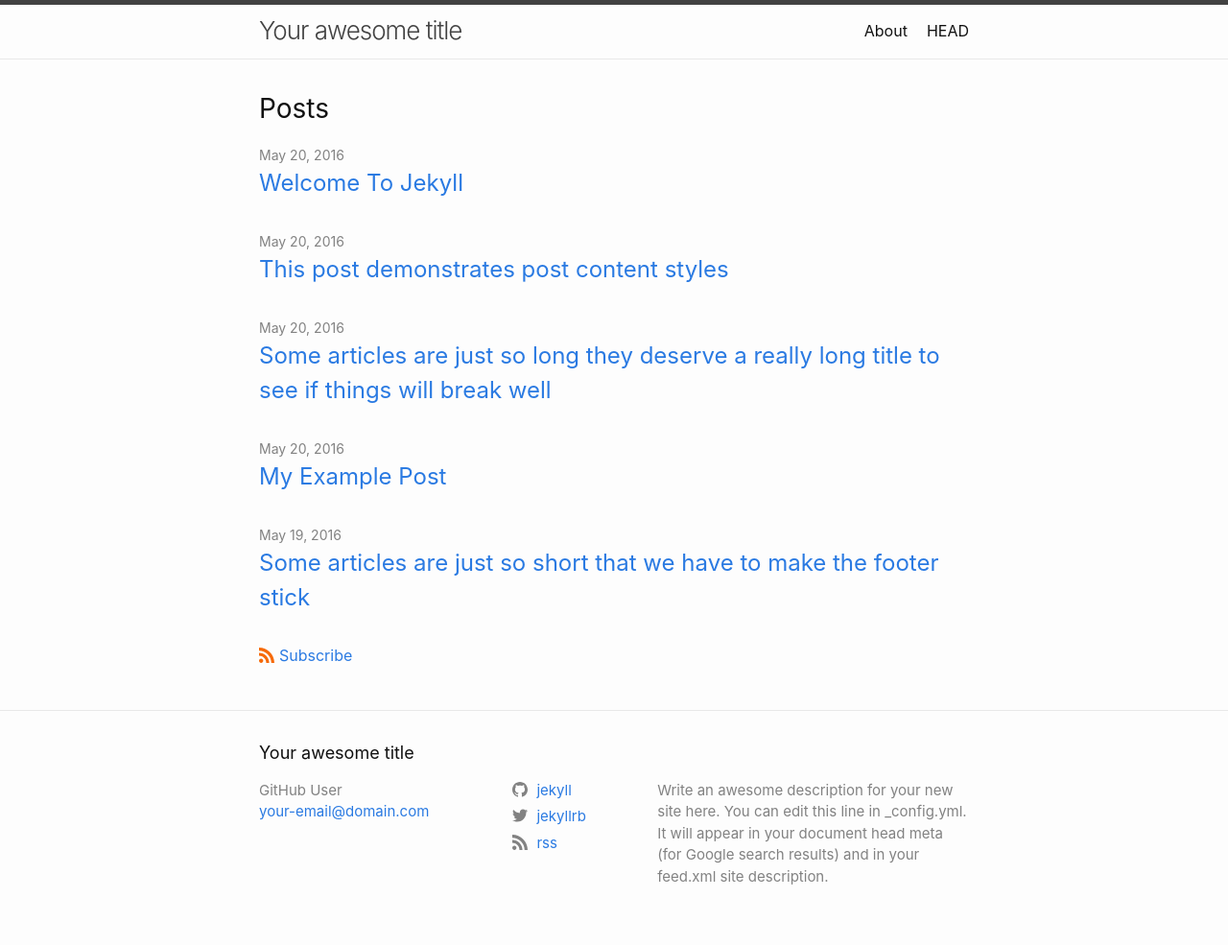
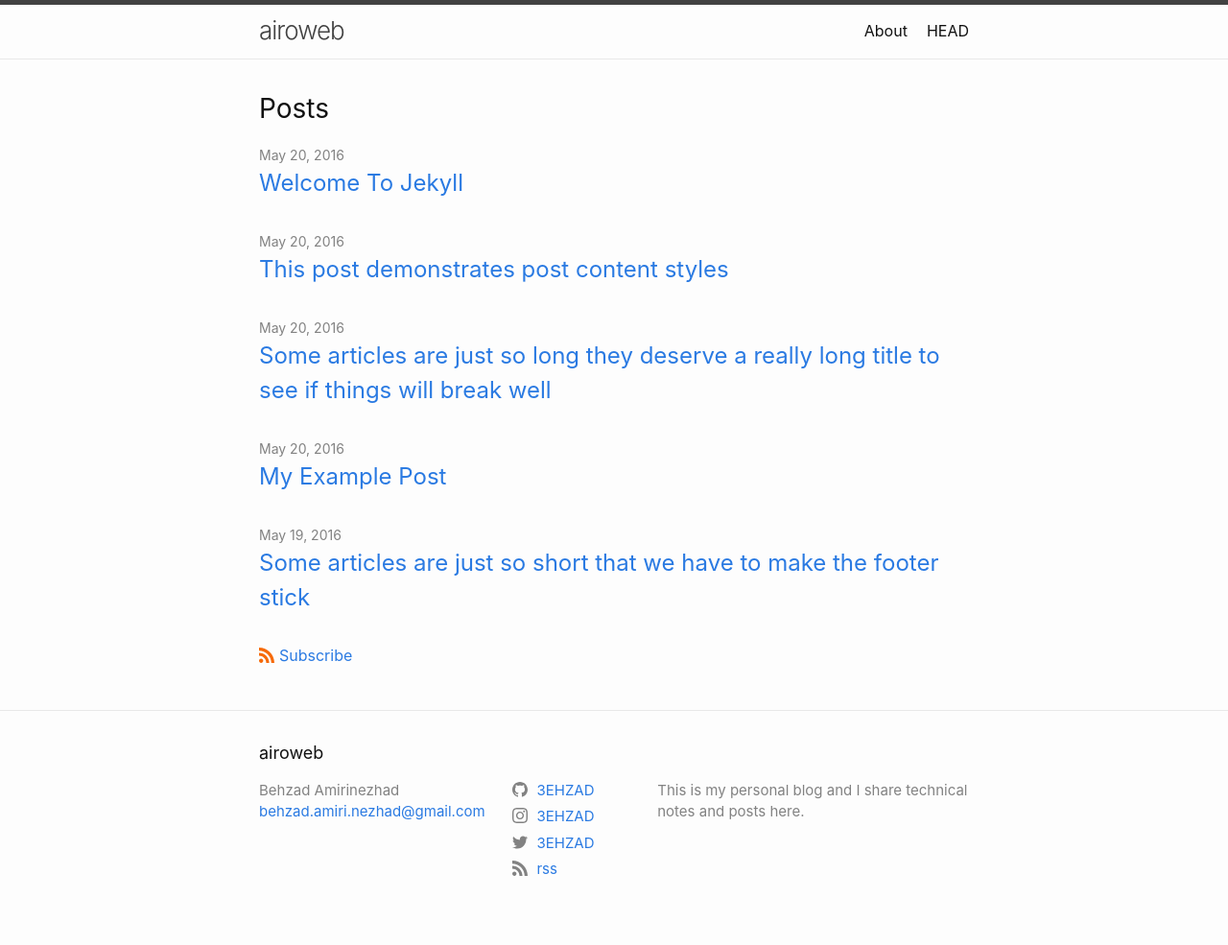
Before and after one commit to airoweb/old-blog, a Jekyll site: the page built from index.md, in a window 1280 px wide. Shown: the whole page at 96% size. Built offline with Jekyll 4.4.1, drawn with Linux system fonts in a browser that asks for light colours.

Commit message:
add my information and profile

```diff
--- a/_config.yml
+++ b/_config.yml
@@ -1,19 +1,16 @@
-title: Your awesome title
-author: GitHub User
-email: your-email@domain.com
+title: airoweb
+author: Behzad Amirinezhad
+email: behzad.amiri.nezhad@gmail.com
 description: > # this means to ignore newlines until "twitter_username:"
-  Write an awesome description for your new site here. You can edit this
-  line in _config.yml. It will appear in your document head meta (for
-  Google search results) and in your feed.xml site description.
-
+  This is my personal blog and I share technical notes and posts here.
 # social links
-twitter_username: jekyllrb
-github_username:  jekyll
+twitter_username: 3EHZAD
+github_username:  3EHZAD
+instagram_username: 3EHZAD
 rss: rss
 # dribbble_username: jekyll
 # facebook_username: jekyll
 # flickr_username: jekyll
-# instagram_username: jekyll
 # linkedin_username: jekyll
 # pinterest_username: jekyll
 # youtube_username: jekyll
```
